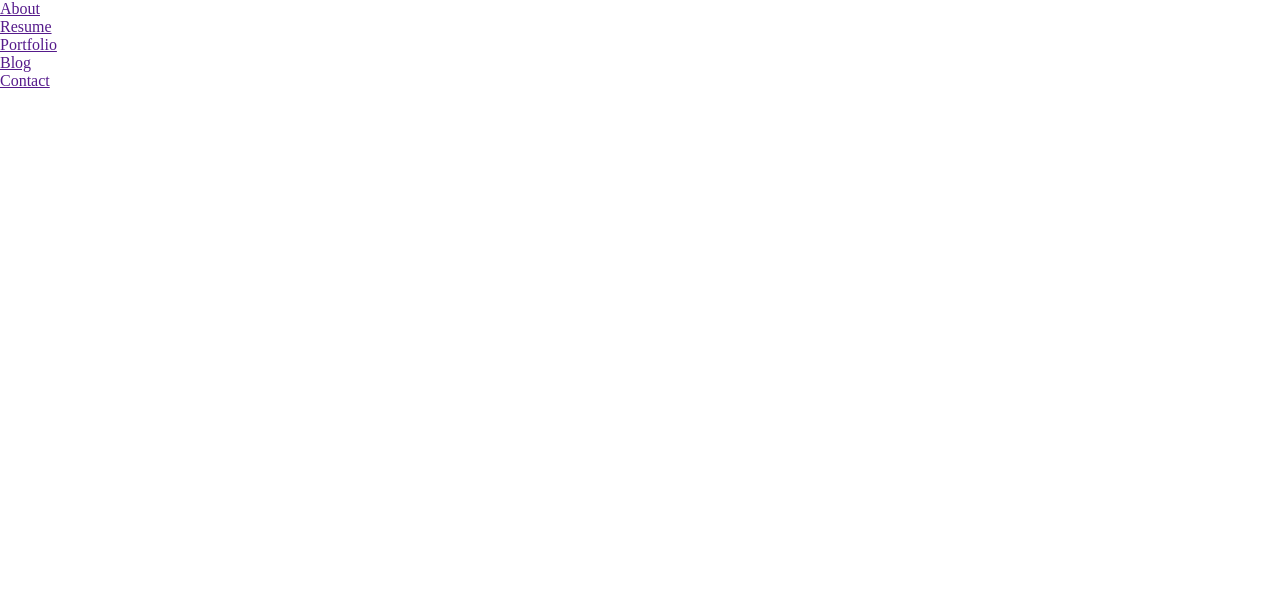
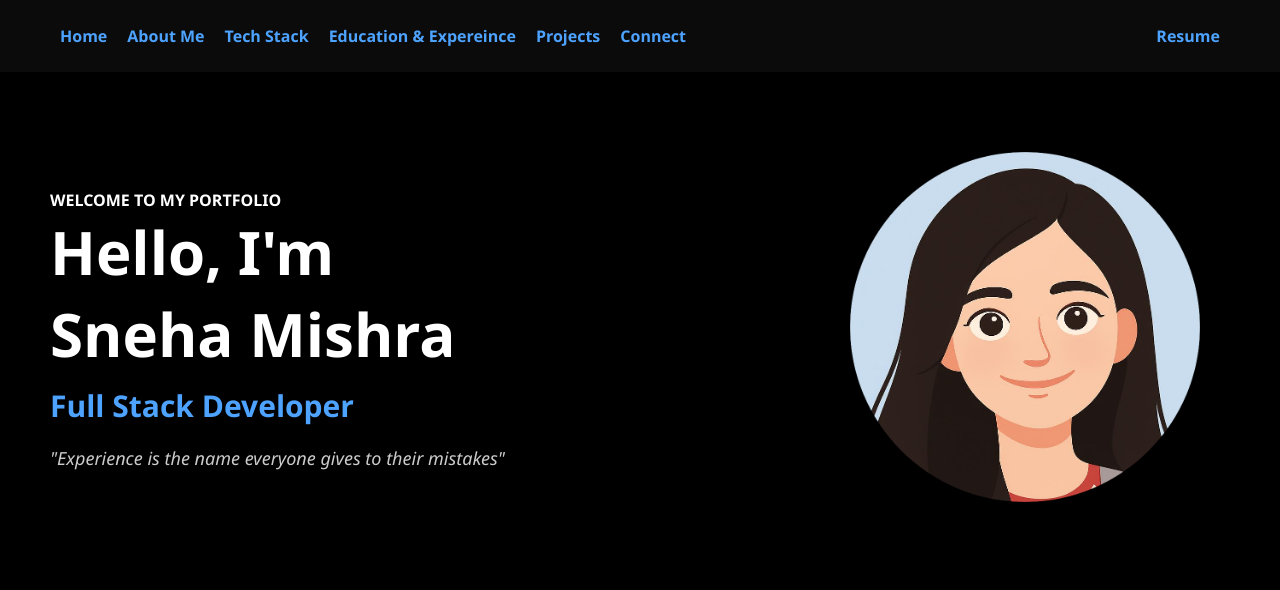
Before and after one commit to Sneha123-zudo/MyPortfolio, a plain HTML site: page index.html in a window 1280 px wide. Drawn offline with Linux system fonts and the light colour scheme.

Commit message:
Done some changes in my portfolio

```diff
--- a/index.html
+++ b/index.html
@@ -1,25 +1,40 @@
 <!DOCTYPE html>
 <html lang="en">
+
 <head>
     <meta charset="UTF-8">
     <meta name="viewport" content="width=device-width, initial-scale=1.0">
     <title>Sneha Mishra</title>
     <link rel="stylesheet" href="style.css">
 </head>
+
 <body>
     <div class="navbar">
         <div class="right-nav">
             <ul>
-                <li><a href="">About</a></li>
-                <li><a href="">Resume</a></li>
-                <li><a href="">Portfolio</a></li>
-                <li><a href="">Blog</a></li>
-                <li><a href="">Contact</a></li>
+                <li><a href="">Home</a></li>
+                <li><a href="">About Me</a></li>
+                <li><a href="">Tech Stack</a></li>
+                <li><a href="">Education & Expereince</a></li>
+                <li><a href="">Projects</a></li>
+                <li><a href="">Connect</a></li>
             </ul>
         </div>
         <div class="left-nav">
-
+            <a href="">Resume</a>
+        </div>
+    </div>
+    <div class="home-section">
+        <div class="left-section">
+            <h4>WELCOME TO MY PORTFOLIO</h4>
+            <h1>Hello, I'm<br>Sneha Mishra</h1>
+            <h2>Full Stack Developer</h2>
+            <p>"Experience is the name everyone gives to their mistakes"</p>
+        </div>
+        <div class="right-section">
+            <img src="364e04ed-1598-4798-9425-3f45e5eaccd9.png" alt="">
         </div>
     </div>
 </body>
+
 </html>
--- a/style.css
+++ b/style.css
@@ -3,3 +3,94 @@
     padding: 0px;
     box-sizing: border-box;
 }
+body {
+  font-family: 'Segoe UI', sans-serif;
+  background-color: #000;
+
+  /* Grid effect with dark radial gradient */
+  background-image:
+    linear-gradient(rgba(255, 255, 255, 0.05) 1px, transparent 1px),
+    linear-gradient(90deg, rgba(255, 255, 255, 0.05) 1px, transparent 1px),
+    radial-gradient(circle at bottom left, rgba(255,255,255,0.1), transparent 70%);
+
+  background-size:
+    40px 40px, /* horizontal lines */
+    40px 40px, /* vertical lines */
+    cover;
+
+  background-repeat: repeat;
+  background-blend-mode: overlay;
+  min-height: 100vh;
+  color: #fff;
+}
+
+.navbar{
+    display: flex;
+    justify-content: center;
+    align-items: center;
+    justify-content: space-between;
+    top: 0;
+    width: 100%;
+    background: white;
+    padding: 25px 60px;
+    transition: padding 0.4s ease-in-out, box-shadow 0.4s ease-in-out;
+    z-index: 1000;
+    background-color: rgb(11, 11, 11);
+}
+.navbar .right-nav ul{
+    display: flex;
+    justify-content: center;
+    align-items: center;
+    justify-content: space-between;
+    gap: 20px;
+
+
+}
+.navbar .right-nav ul li{
+    list-style: none;
+
+}
+.navbar .right-nav ul li a{
+    text-decoration: none;
+    color: #4da3ff;
+    font-weight: 600;
+}
+.navbar .left-nav a{
+    text-decoration: none;
+     color: #4da3ff;
+    font-weight: 600;
+
+}
+.home-section{
+    display: flex;
+    justify-content: center;
+    align-items: center;
+    justify-content: space-between;
+}
+.home-section .left-section{
+    padding: 80px 50px;
+}
+.home-section .left-section h1 {
+      font-size: 60px;
+      font-weight: bold;
+      margin-bottom: 10px;
+    }
+
+.home-section .left-section h2 {
+      font-size: 30px;
+      color: #4da3ff;
+      margin-bottom: 20px;
+    }
+
+.home-section .left-section p {
+      font-style: italic;
+      font-size: 18px;
+      opacity: 0.8;
+    }
+.home-section .right-section{
+      padding: 80px 80px;
+}
+.home-section .right-section img{
+    width: 350px;
+    height: 350px;
+}
```
Also changed, not shown: 364e04ed-1598-4798-9425-3f45e5eaccd9.png (added).
